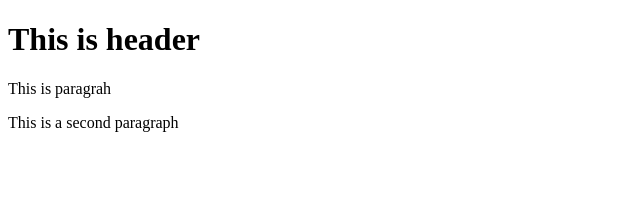
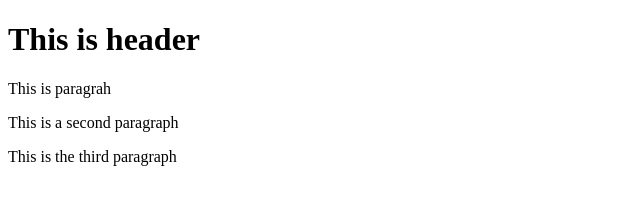
Before and after one commit to mayurbudhodkar/git-test, a website: page index.html in a window 1280 px wide. Shown: the whole page, without its empty margins (0-640 px from the left). Drawn offline with Linux system fonts and the light colour scheme.

Commit message:
fourth commit

```diff
--- a/index.html
+++ b/index.html
@@ -11,6 +11,7 @@
     <p>This is paragrah</p>
     <p>This is a second paragraph
     </p>
+    <p>This is the third paragraph</p>
 
 </body>
 </html>
```
Also changed, not shown: package.json (added, +24 -0 lines), 2 other files.
